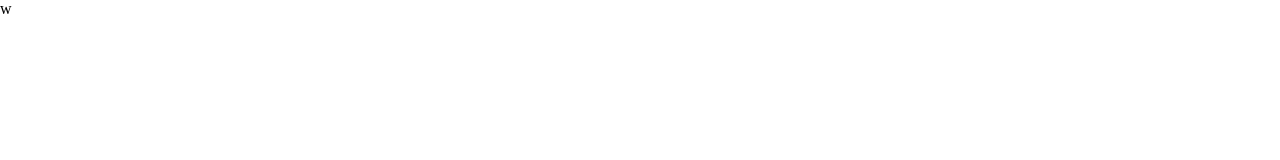
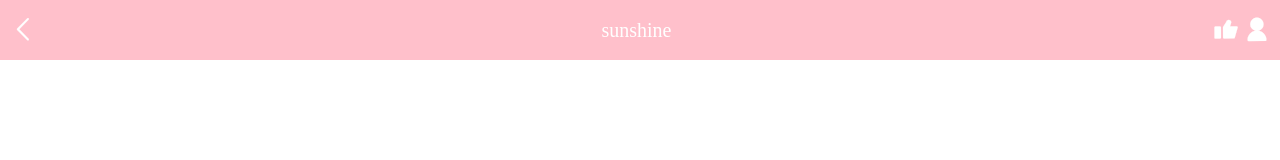
Before and after one commit to qiaohuijuan/team8, a plain HTML site: page index.html in a window 1280 px wide. Drawn offline with Linux system fonts and the light colour scheme.

Commit message:
添加header

```diff
--- a/css/style.scss
+++ b/css/style.scss
@@ -4,3 +4,36 @@
     list-style: none;
     text-decoration: none;
 }
+
+html,
+body,
+.wrap {
+    width: 100%;
+    height: 100%;
+}
+
+.wrap {
+    display: flex;
+    flex-direction: column;
+    overflow: hidden;
+    header {
+        width: 100%;
+        height: 60px;
+        background: pink;
+        display: flex;
+        align-items: center;
+        justify-content: space-between;
+        padding: 0 10px;
+        box-sizing: border-box;
+        a {
+            color: #fff;
+            font-size: 20px;
+            i {
+                font-size: 26px;
+            }
+            &:nth-of-type(1) {
+                flex-basis: 50px;
+            }
+        }
+    }
+}
--- a/index.html
+++ b/index.html
@@ -13,7 +13,14 @@
 <body>
     <div class="wrap">
         <header>
-
+            <a href="javascript:;">
+                <i class="iconfont icon-chevron-thin-left"></i>
+            </a>
+            <a href="javascript:;">sunshine</a>
+            <a href="javascript:;">
+                <i class="iconfont icon-dianzan"></i>
+                <i class="iconfont icon-geren"></i>
+            </a>
         </header>
         <section>
 
@@ -24,4 +31,4 @@
     </div>
 </body>
 
-</html>w
+</html>
```
Also changed, not shown: css/style.css, css/style.min.css.
